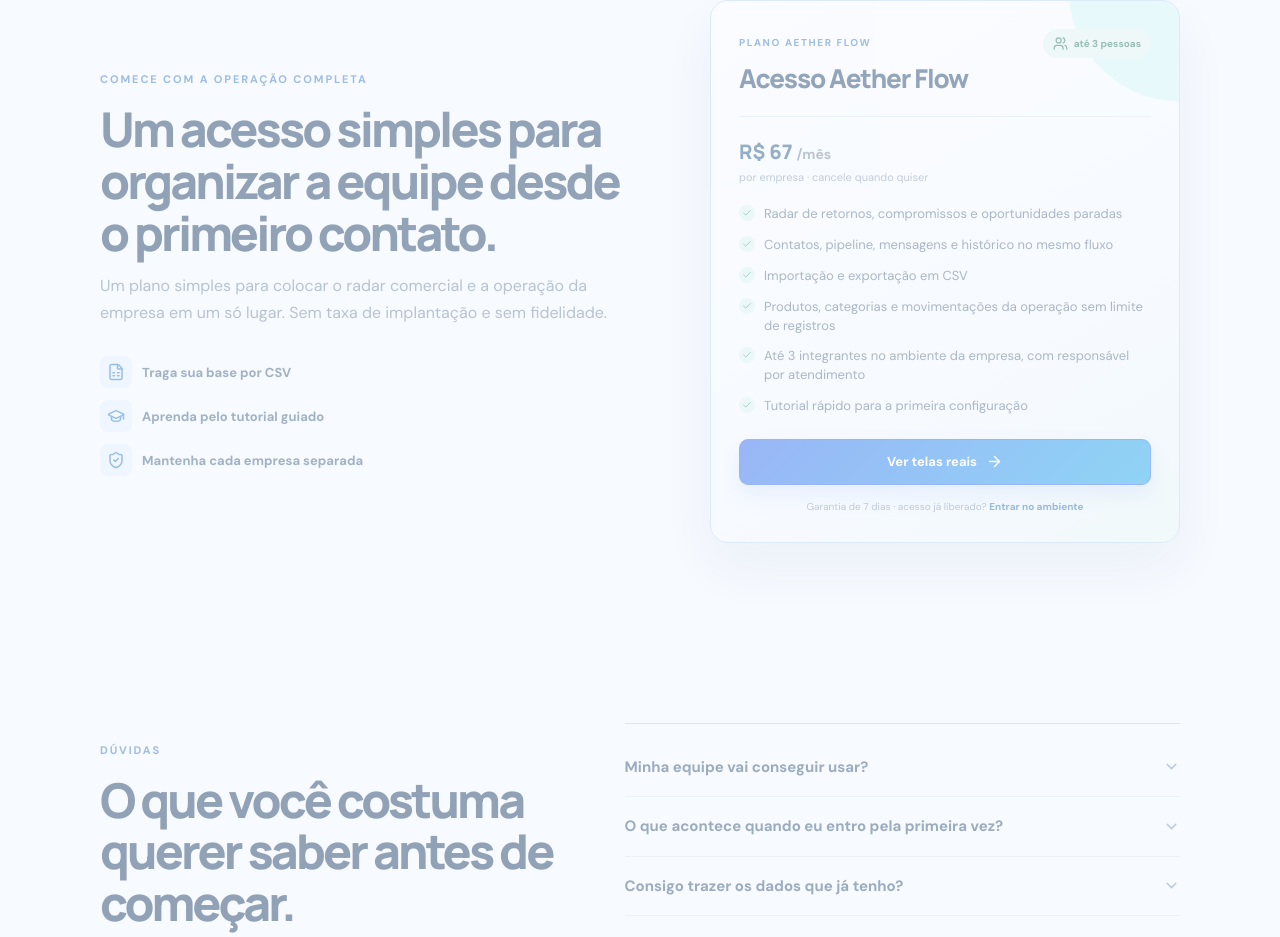
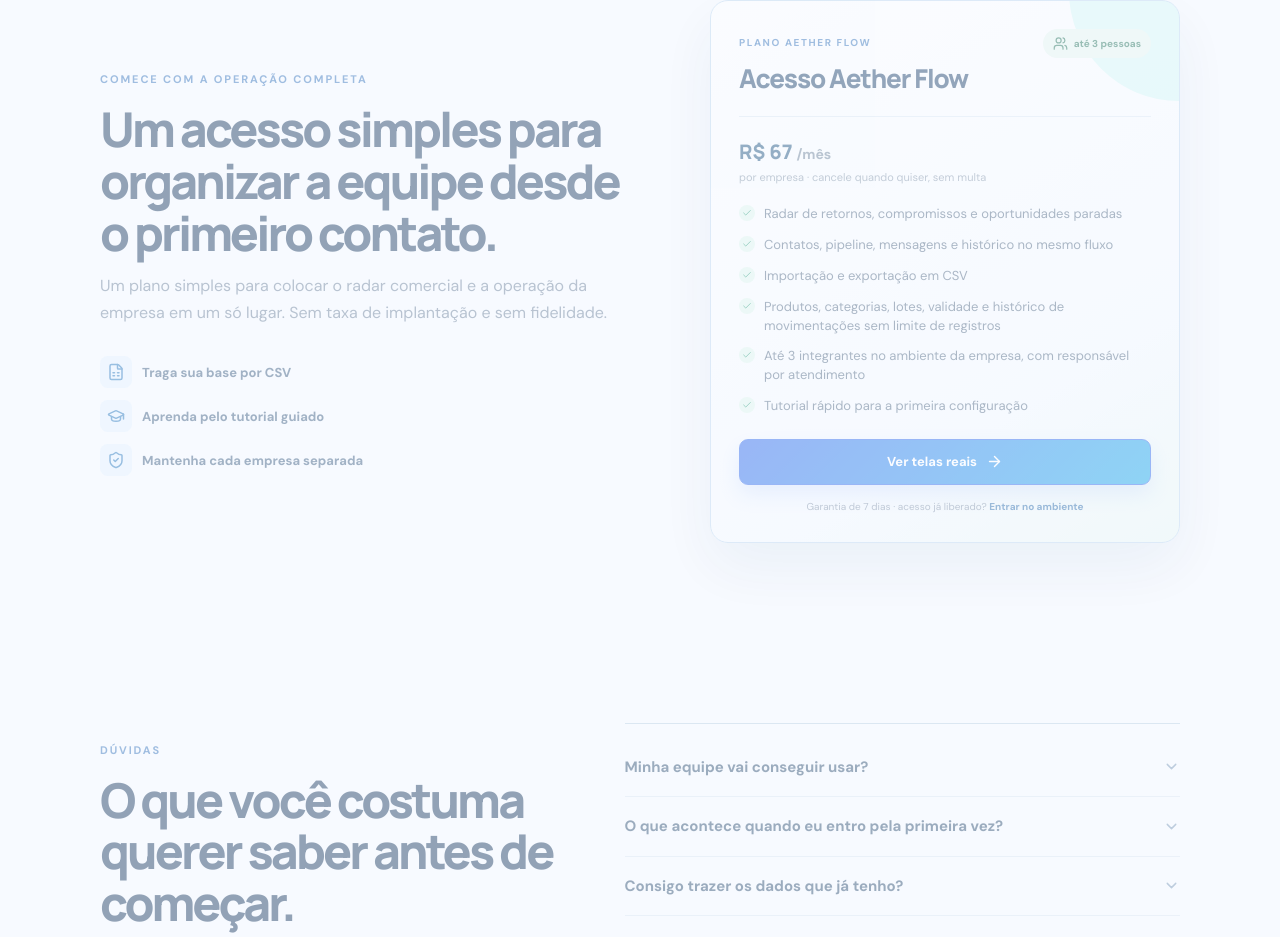
Before and after one commit to murilosuporte5-rgb/aether-flow, a Next.js app: page / in a window 1280 px wide. Shown: the part 6094-7031 px from the top of the page. Built offline with nearby package versions, Linux system fonts and the light colour scheme; no server answers.

Commit message:
Clarify landing plan operation coverage
Clarifies unlimited products, lots, validity, movement history and cancellation terms.

```diff
--- a/app/landing-commercial-section.tsx
+++ b/app/landing-commercial-section.tsx
@@ -4,7 +4,7 @@ const planItems = [
   "Radar de retornos, compromissos e oportunidades paradas",
   "Contatos, pipeline, mensagens e histórico no mesmo fluxo",
   "Importação e exportação em CSV",
-  "Produtos, categorias e movimentações da operação sem limite de registros",
+  "Produtos, categorias, lotes, validade e histórico de movimentações sem limite de registros",
   "Até 3 integrantes no ambiente da empresa, com responsável por atendimento",
   "Tutorial rápido para a primeira configuração",
 ];
@@ -30,7 +30,7 @@ export default function LandingCommercialSection() {
           <div><span>PLANO AETHER FLOW</span><h3>Acesso Aether Flow</h3></div>
           <span className="landing-plan-badge"><Users size={15} /> até 3 pessoas</span>
         </div>
-        <p className="landing-plan-price"><strong>R$ 67 <small>/mês</small></strong><span>por empresa · cancele quando quiser</span></p>
+        <p className="landing-plan-price"><strong>R$ 67 <small>/mês</small></strong><span>por empresa · cancele quando quiser, sem multa</span></p>
         <ul>{planItems.map((item) => <li key={item}><Check size={16} /> {item}</li>)}</ul>
         <a className="landing-primary landing-plan-cta" href="#produto">Ver telas reais <ArrowRight size={17} /></a>
         <small>Garantia de 7 dias · acesso já liberado? <a href="/login">Entrar no ambiente</a></small>
```
